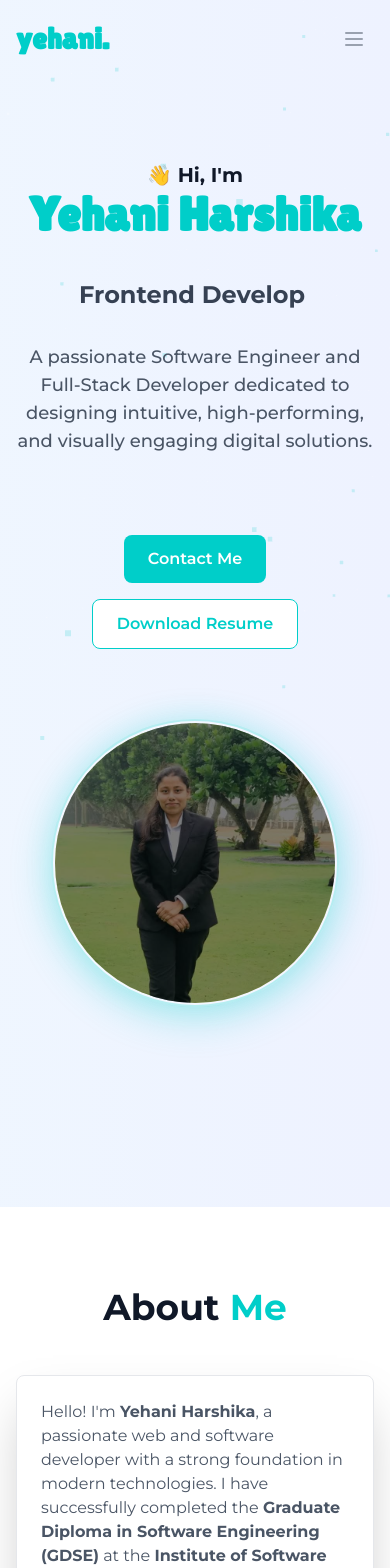
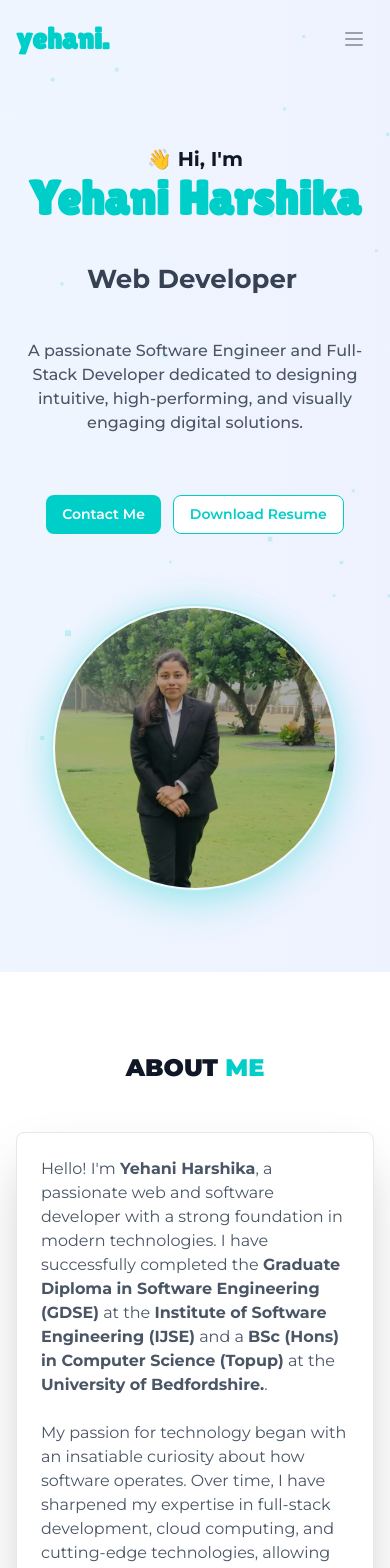
Before and after one commit to yehaniharshika/portfolio-react, a React (Vite) app: page / in a window 390 px wide. Shown: the top 1568 px of the page. Built offline with nearby package versions, Linux system fonts and the light colour scheme.

Commit message:
updated responsive styles

```diff
--- a/index.html
+++ b/index.html
@@ -7,6 +7,7 @@
     <link rel="preconnect" href="https://fonts.googleapis.com">
     <link rel="preconnect" href="https://fonts.gstatic.com" crossorigin>
     <link href="https://fonts.googleapis.com/css2?family=Montserrat:ital,wght@0,100..900;1,100..900&family=Outfit:wght@100..900&family=Ubuntu:ital,wght@0,300;0,400;0,500;0,700;1,300;1,400;1,500;1,700&display=swap" rel="stylesheet">
+    <link href="https://fonts.googleapis.com/css2?family=Rubik+Mono+One&display=swap" rel="stylesheet">
     <link href="https://fonts.googleapis.com/css2?family=Kanit:ital,wght@0,100;0,200;0,300;0,400;0,500;0,600;0,700;0,800;0,900;1,100;1,200;1,300;1,400;1,500;1,600;1,700;1,800;1,900&family=Lilita+One&family=Montserrat:ital,wght@0,100..900;1,100..900&family=Outfit:wght@100..900&family=Ubuntu:ital,wght@0,300;0,400;0,500;0,700;1,300;1,400;1,500;1,700&display=swap" rel="stylesheet">
     <link href="https://fonts.googleapis.com/css2?family=Kanit:ital,wght@0,100;0,200;0,300;0,400;0,500;0,600;0,700;0,800;0,900;1,100;1,200;1,300;1,400;1,500;1,600;1,700;1,800;1,900&family=Lilita+One&family=Montserrat:ital,wght@0,100..900;1,100..900&family=Outfit:wght@100..900&family=Ubuntu:ital,wght@0,300;0,400;0,500;0,700;1,300;1,400;1,500;1,700&display=swap" rel="stylesheet">
     <title>Yehani</title>
--- a/src/section/About.tsx
+++ b/src/section/About.tsx
@@ -13,14 +13,14 @@ export const About = () => {
           transition={{ duration: 0.8, ease: "easeOut" }}
         >
           <h2
-            className="text-4xl font-bold text-gray-900 dark:text-white"
+            className="text-2xl sm:text-3xl md:text-5xl font-black text-gray-900 dark:text-white text-uppercase"
             style={{ fontFamily: "Montserrat, sans-serif" }}
           >
-            About{" "}
+            ABOUT{" "}
             <span
               style={{ fontFamily: "Montserrat, sans-serif", color: "#00cec9" }}
             >
-              Me
+              ME
             </span>
           </h2>
         </motion.div>
@@ -49,9 +49,9 @@ export const About = () => {
               software developer with a strong foundation in modern
               technologies. I have successfully completed the{" "}
               <strong>Graduate Diploma in Software Engineering (GDSE)</strong>{" "}
-              at the <strong>Institute of Software Engineering (IJSE)</strong> and
-              a <strong>BSc (Hons) in Computer Science (Topup)</strong> at the{" "}
-              <strong> University of Bedfordshire.</strong>.
+              at the <strong>Institute of Software Engineering (IJSE)</strong>{" "}
+              and a <strong>BSc (Hons) in Computer Science (Topup)</strong> at
+              the <strong> University of Bedfordshire.</strong>.
             </p>
 
             <p
--- a/src/section/Contact.tsx
+++ b/src/section/Contact.tsx
@@ -77,12 +77,12 @@ export const Contact = () => {
             <div className="container mx-auto px-4 md:px-6">
                 <div className="text-center mb-12">
                     <h2
-                        className="text-4xl font-bold text-gray-900 dark:text-white"
+                        className="text-3xl sm:text-4xl md:text-5xl font-black text-gray-900 dark:text-white"
                         style={{ fontFamily: "Montserrat, sans-serif" }}
                     >
-                        Contact{" "}
+                        CONTACT {" "}
                         <span style={{ fontFamily: "Montserrat, sans-serif", color: "#00cec9" }}>
-                            Me
+                            ME
                         </span>
                     </h2>
                 </div>
--- a/src/section/Education.tsx
+++ b/src/section/Education.tsx
@@ -31,9 +31,9 @@ export const Education = () => {
     return (
         <section id="education" className="py-20 bg-gray-800 text-white w-full">
             <div className="container mx-auto px-4 md:px-6">
-                <h2 className="text-4xl font-bold mb-6 text-center"
+                <h2 className="text-3xl sm:text-4xl md:text-5xl font-black mb-6 text-center"
                     style={{ fontFamily: 'Montserrat, sans-serif' }}>
-                    My <span style={{ color: "#00cec9" }}>Education</span>
+                    MY <span style={{ color: "#00cec9" }}>EDUCATION</span>
                 </h2>
 
                 <div className="mt-8 grid grid-cols-1 sm:grid-cols-2 lg:grid-cols-2 gap-8" style={{marginTop:"50px"}}>
--- a/src/section/HeroPage.tsx
+++ b/src/section/HeroPage.tsx
@@ -139,7 +139,7 @@ const ProfileImageWithEffects = () => {
         transition={{ duration: 0.3, ease: "easeOut" }}
       >
         {/* Dark overlay */}
-        <div className="absolute inset-0 bg-black opacity-50 group-hover:opacity-30 transition-opacity duration-300" />
+        <div className="absolute inset-0 bg-black opacity-30 group-hover:opacity-40 transition-opacity duration-300" />
 
         {/* Profile Image */}
         <motion.img
@@ -157,9 +157,7 @@ const ProfileImageWithEffects = () => {
 const TypingAnimation = () => {
   const titles = [
     'Full Stack Developer',
-    'Frontend Developer',
-    'Backend Developer',
-    'Web App Developer'
+    'Web Developer'
   ];
 
   const [currentTitle, setCurrentTitle] = useState('');
@@ -219,7 +217,7 @@ export const HeroPage = () => {
 
       <section
         id="home"
-        className="relative w-full bg-gradient-to-r from-blue-50 to-indigo-50 dark:from-gray-800 dark:to-gray-900 pt-24 pb-50 overflow-hidden min-h-screen"
+        className="relative w-full bg-gradient-to-r from-blue-50 to-indigo-50 dark:from-gray-800 dark:to-gray-900 pt-20 pb-20 md:pt-24 md:pb-36 overflow-hidden"
       >
         {/* Starfield Background */}
         <StarfieldBackground />
@@ -250,7 +248,7 @@ export const HeroPage = () => {
               </motion.span>
               <br />
               <span
-                className="text-2xl md:text-3xl lg:text-4xl text-gray-700 dark:text-gray-300 mt-10 block"
+                className="text-[26px] md:text-3xl lg:text-4xl text-gray-700 dark:text-gray-300 mt-10 block"
                 style={{ fontFamily: 'Montserrat, sans-serif', minHeight: '3rem' }}
               >
                 <TypingAnimation />
@@ -258,10 +256,9 @@ export const HeroPage = () => {
             </h1>
 
             <p
-              className="mt-4 text-lg text-gray-600 dark:text-gray-300"
+              className="mt-7 text-[16px] sm:text-base text-gray-600 dark:text-gray-300"
               style={{
                 fontFamily: 'Montserrat, sans-serif',
-                fontSize: "18px",
                 fontWeight: "500",
                 maxWidth: "700px",
                 backgroundColor: "transparent"
@@ -272,11 +269,11 @@ export const HeroPage = () => {
             </p>
 
             <motion.div
-              className="mt-8 flex flex-wrap gap-4 justify-center md:justify-start"
+              className="mt-6 flex flex-row gap-3 justify-center md:justify-start"
               initial={{ opacity: 0, y: 20 }}
               animate={{ opacity: 1, y: 0 }}
               transition={{ duration: 0.8, delay: 0.5 }}
-              style={{ marginTop: "80px" }}
+              style={{ marginTop: "60px" }}
             >
               <motion.button
                 whileHover={{ scale: 1.05 }}
@@ -286,7 +283,7 @@ export const HeroPage = () => {
                     behavior: "smooth",
                   })
                 }
-                className="px-6 py-3 text-white font-medium rounded-lg hover:bg-indigo-700 dark:bg-indigo-500 dark:hover:bg-indigo-600 transition-colors"
+                className="px-4 sm:px-6 py-2 sm:py-3 text-white font-medium rounded-lg hover:bg-indigo-700 dark:bg-indigo-500 dark:hover:bg-indigo-600 transition-colors text-[14px] sm:text-base"
                 style={{
                   fontFamily: 'Montserrat, sans-serif',
                   backgroundColor: "#00cec9",
@@ -299,12 +296,13 @@ export const HeroPage = () => {
               <motion.button
                 whileHover={{ scale: 1.05 }}
                 whileTap={{ scale: 0.95 }}
-                className="px-6 py-3 bg-white dark:bg-gray-800 text-[#00cec9] dark:text-[#00cec9] font-medium rounded-lg border border-[#00cec9] dark:border-[#00cec9] hover:bg-gray-50 dark:hover:bg-gray-700 transition-colors"
+                className="px-4 sm:px-6 py-2 sm:py-3 bg-white dark:bg-gray-800 text-[#00cec9] dark:text-[#00cec9] font-medium rounded-lg border border-[#00cec9] dark:border-[#00cec9] hover:bg-gray-50 dark:hover:bg-gray-700 transition-colors text-[14px] sm:text-base"
                 style={{ fontFamily: 'Montserrat, sans-serif', fontWeight: "600", cursor: "pointer" }}
               >
                 Download Resume
               </motion.button>
             </motion.div>
+
           </motion.div>
 
           <ProfileImageWithEffects />
--- a/src/section/Projects.tsx
+++ b/src/section/Projects.tsx
@@ -164,9 +164,9 @@ export const Projects = () => {
         <section id="projects" className="py-20 bg-gray-50 dark:bg-gray-800 w-full">
             <div className="container mx-auto px-4 md:px-6">
                 <div className="text-center mb-12">
-                    <h2 className="text-4xl font-bold text-gray-900 dark:text-white"
+                    <h2 className="text-3xl sm:text-4xl md:text-5xl font-black text-gray-900 dark:text-white"
                         style={{fontFamily: 'Montserrat, sans-serif'}}>
-                        My <span style={{fontFamily: 'Montserrat, sans-serif', color: "#00cec9"}}>Projects</span>
+                        MY <span style={{fontFamily: 'Montserrat, sans-serif', color: "#00cec9"}}>PROJECTS</span>
                     </h2>
                 </div>
                 <div className="flex flex-col sm:flex-row justify-center gap-4 mb-12">
```
Also changed, not shown: src/section/Experience.tsx (+5 -4 lines), src/section/Skills.tsx (+5 -5 lines).
